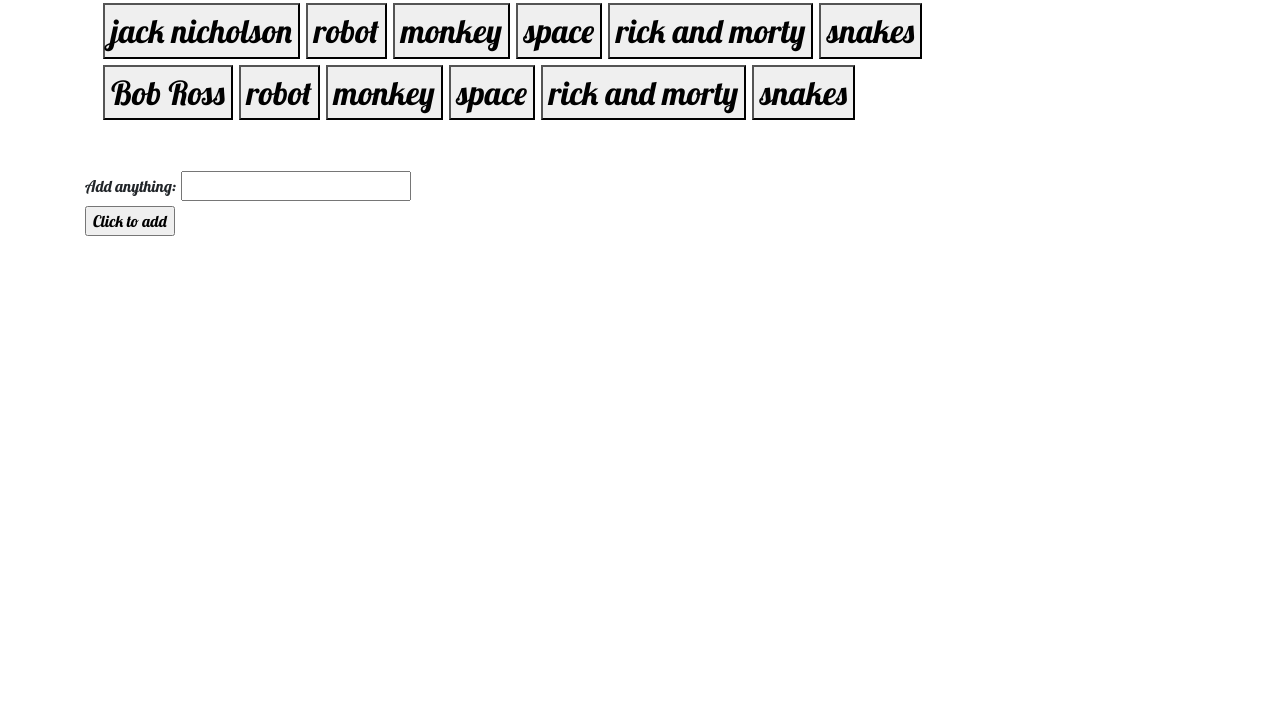
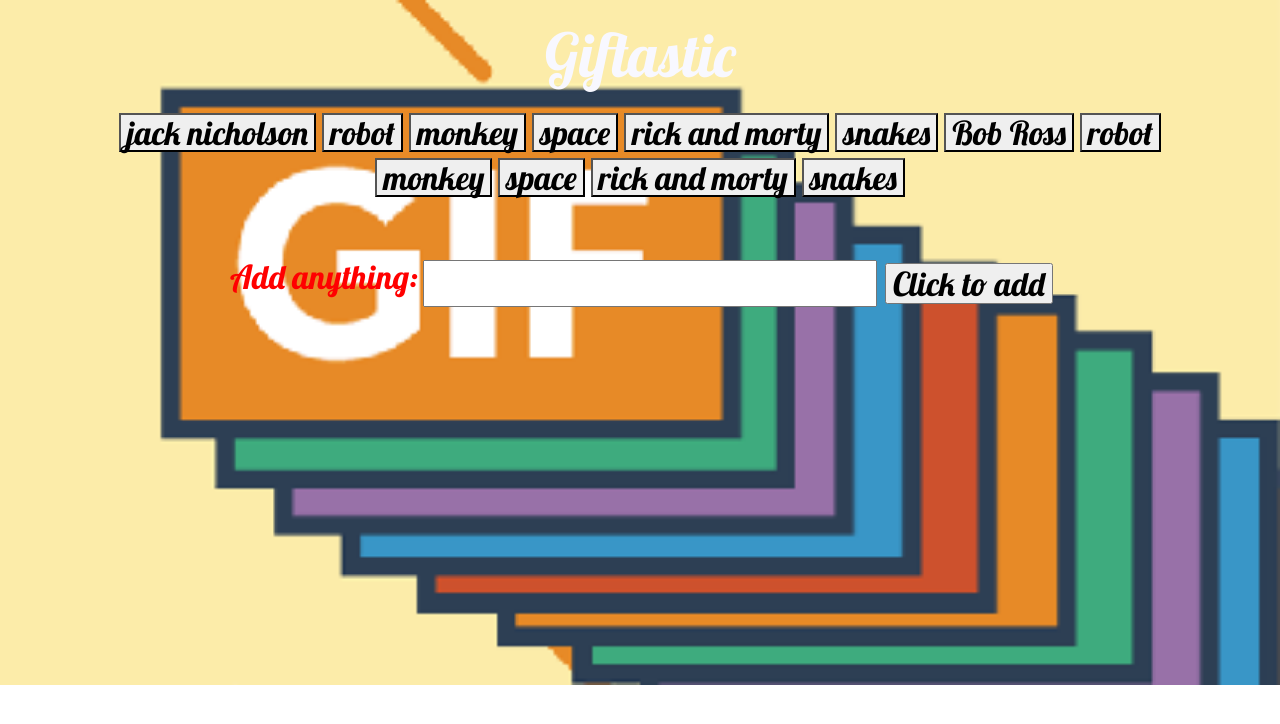
Before and after one commit to zapmi/giftastic, a plain HTML site: page index.html in a window 1280 px wide. Drawn offline with nearby package versions, Linux system fonts and the light colour scheme.

Commit message:
some styling done

```diff
--- a/assets/css/style.css
+++ b/assets/css/style.css
@@ -1,30 +1,54 @@
+body {
 
-body {
-    background-color: goldenrod;
     font-family: 'Lobster', cursive;
+    background-image: url("../images/gifgif.gif");
+    background-size: cover;
+    background-repeat: no-repeat;
+    /* background-color: black; */
     font-size: 30px;
     text-align: center;
 }
 
-p {
-    font-family: 'Lobster', cursive;
+header {
+    font-size: 60px;
+    color: ghostwhite;
+    margin: 25px;
 }
 
-.butTopics {
+p {
+    color: white;
+    font-family: 'Lobster', cursive;
+    font-size: 25px;
+}
+
+.butTopics, .subButt {
     font-family: 'Lobster', cursive;
     font-size: 33px;
+    /* margin: 0 auto; */
     margin: 3px;
+
+
 }
 
 .subButt {
-    font-family: 'Lobster', cursive;
+    font-size: 33px;
+    /* margin: 0 auto; */
 }
 
 #anything-input {
     color: ghostwhite;
     font-family: 'Lobster', cursive;
+    font-size: 33px;
+    margin-right: 5px;
+
+
 }
 
 #inputLab {
     font-family: 'Lobster', cursive;
+    font-size: 33px;
+    /* margin: 0 auto; */
+    margin-left: 145px;
+    margin-right: 5px;
+    color: red;
 }
--- a/index.html
+++ b/index.html
@@ -6,28 +6,35 @@
   <meta name="viewport" content="width=device-width, initial-scale=1.0">
   <meta http-equiv="X-UA-Compatible" content="ie=edge">
   <link href="https://fonts.googleapis.com/css?family=Lobster" rel="stylesheet">
+
+  <link rel="stylesheet" href="https://stackpath.bootstrapcdn.com/bootstrap/4.3.1/css/bootstrap.min.css">
+  <script src="https://cdnjs.cloudflare.com/ajax/libs/jquery/3.2.1/jquery.min.js"></script>
   <link rel="stylesheet" href="assets/css/reset.css">
   <link rel="stylesheet" href="assets/css/style.css">
-  <link rel="stylesheet" href="https://stackpath.bootstrapcdn.com/bootstrap/4.3.1/css/bootstrap.min.css">
-  <script src="https://cdnjs.cloudflare.com/ajax/libs/jquery/3.2.1/jquery.min.js"></script>
   <title>Giftastic</title>
 </head>
 
 <body>
+  <header>Giftastic</header>
   <div class="container">
-    <div class="col-md-10" id="topicButtons"></div>
+    <div class="col-md-12" id="topicButtons"></div>
     <br>
     <br>
-    <form id="movie-form">
-      <label for="inputLabel" id="inputLab">Add anything:</label>
-      <input type="text" id="anything-input">
-      <br>
-      <input id="addTopic" class="subButt" type="submit" value="Click to add">
+    <form id="mainForm">
+      <div class="col-md-12">
+        <div class="row">
+          <label for="inputLabel" id="inputLab">Add anything:</label>
+          <br>
+          <input type="text" id="anything-input">
+          <input id="addTopic" class="subButt" type="submit" value="Click to add">
+        </div>
+      </div>
     </form>
     <br>
     <div id="gifs-appear-here"></div>
   </div>
-  <script src="assets/javascript/app.js"></script>
 </body>
+<script src="assets/javascript/app.js"></script>
+
 
 </html>
```
Also changed, not shown: assets/images/gifgif.gif (added).
